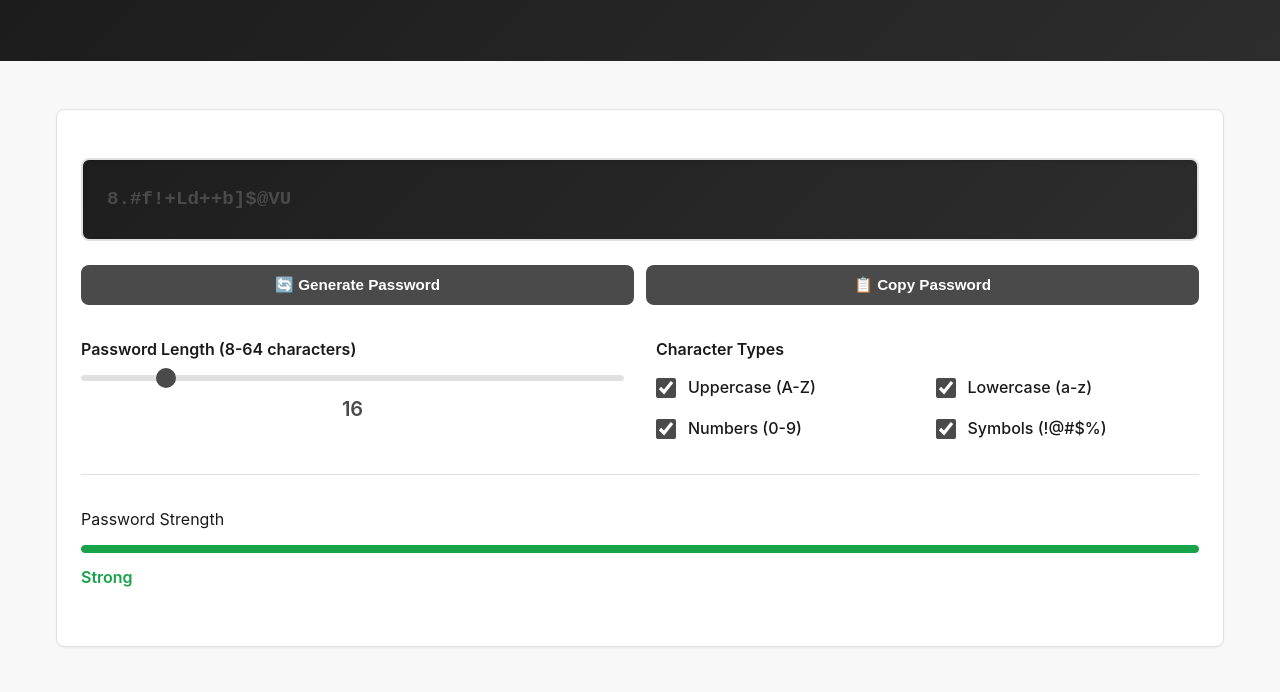
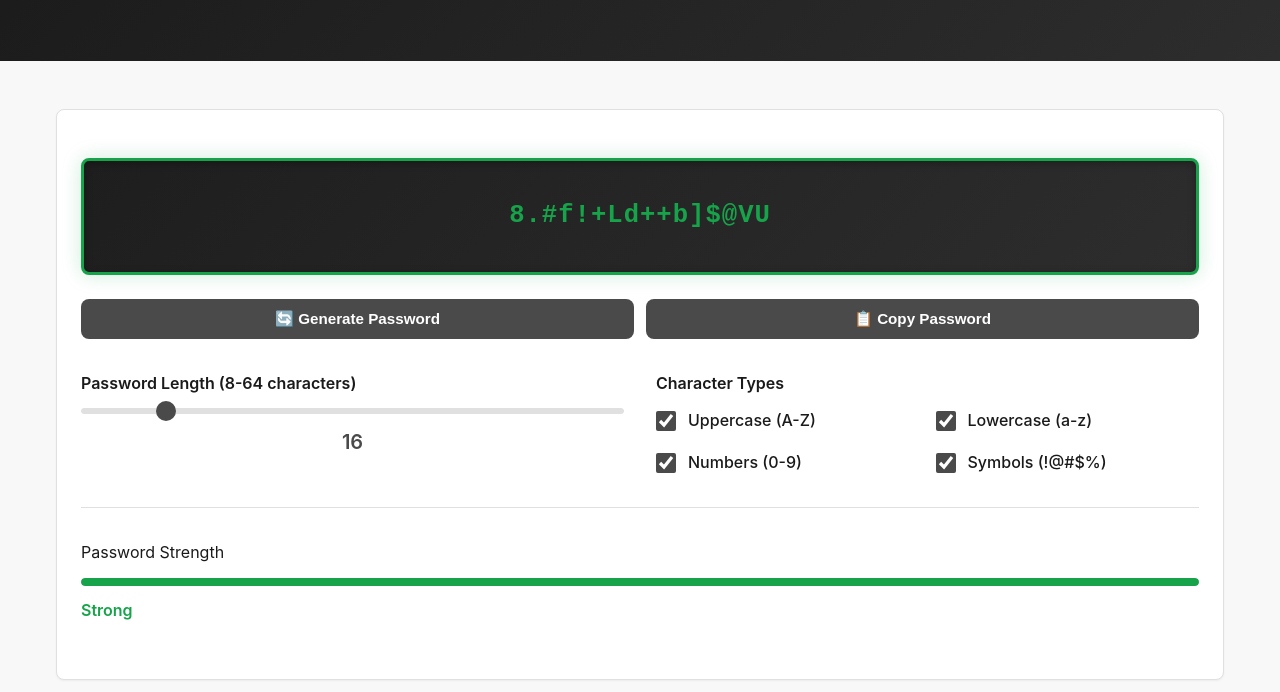
Before and after one commit to sukhraj4456jaat-boop/codespace, a website: page password-generator/index.html in a window 1280 px wide. Shown: the part 208-900 px from the top of the page. Drawn offline with Linux system fonts and the light colour scheme.

Commit message:
Fix navigation headers and improve UI visibility
- Update tool navigation headers with individual tool names and emojis:
  * Word Counter: 📝 Word Counter
  * Code Runner: 💻 Code Runner
  * Password Generator: 🔐 Password Generator

- Fix Code Runner CSS/JavaScript input issue:
  * Move CSS and JS textareas inside .content div
  * Ensures proper display with line numbers for all tabs
  * CSS and JS inputs now work correctly with proper layout

- Improve password visibility in Password Generator:
  * Increase font size from 1.2rem to 1.6rem
  * Add letter-spacing for better readability
  * Change color to green (#16a34a) for better visibility
  * Increase border thickness and add glow effect
  * Increase min-height from 65px to 90px
  * Better padding and box-shadow for emphasis
  * Center-align password text
  * Generated passwords now clearly visible and professional

```diff
--- a/password-generator/index.html
+++ b/password-generator/index.html
@@ -35,20 +35,24 @@
 
     <style>
         .password-box {
-            padding: 1.5rem;
+            padding: 2rem 1.5rem;
             background: linear-gradient(135deg, #1e1e1e 0%, #2d2d2d 100%);
             border-radius: 8px;
             font-family: 'Courier New', monospace;
-            font-size: 1.2rem;
-            font-weight: 600;
-            color: #4a4a4a;
+            font-size: 1.6rem;
+            font-weight: 700;
+            letter-spacing: 1px;
+            color: #16a34a;
             word-break: break-all;
             margin: 1.5rem 0;
-            min-height: 65px;
+            min-height: 90px;
             display: flex;
             align-items: center;
-            border: 2px solid #e0e0e0;
-            box-shadow: inset 0 2px 4px rgba(0,0,0,0.1);
+            justify-content: center;
+            border: 3px solid #16a34a;
+            box-shadow: inset 0 2px 8px rgba(0,0,0,0.3), 0 0 20px rgba(22,163,74,0.2);
+            text-align: center;
+            line-height: 1.8;
         }
 
         .options-group {
@@ -171,7 +175,7 @@
 <body>
     <nav>
         <div class="container">
-            <div class="logo"><a href="/">⚡ Free Tools</a></div>
+            <div class="logo"><a href="/">🔐 Password Generator</a></div>
         </div>
     </nav>
 
```
Also changed, not shown: code-runner/index.html (+3 -3 lines), word-counter/index.html (+1 -1 lines).
